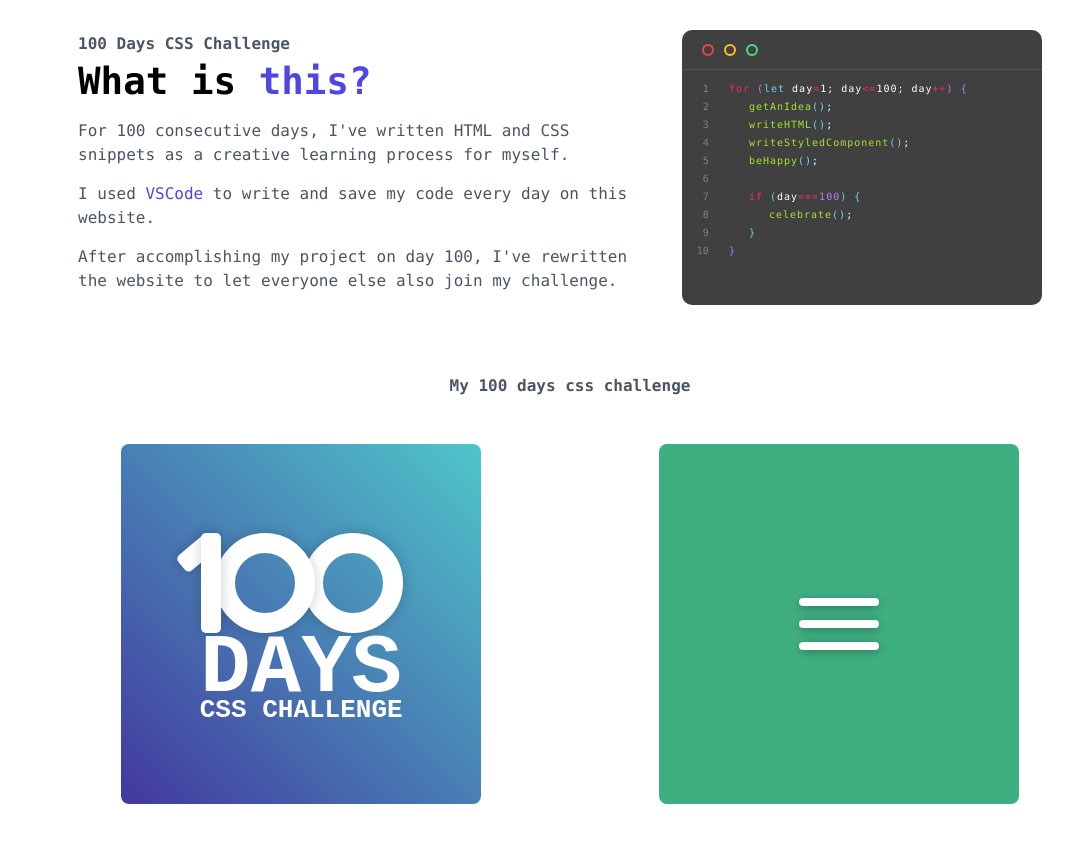
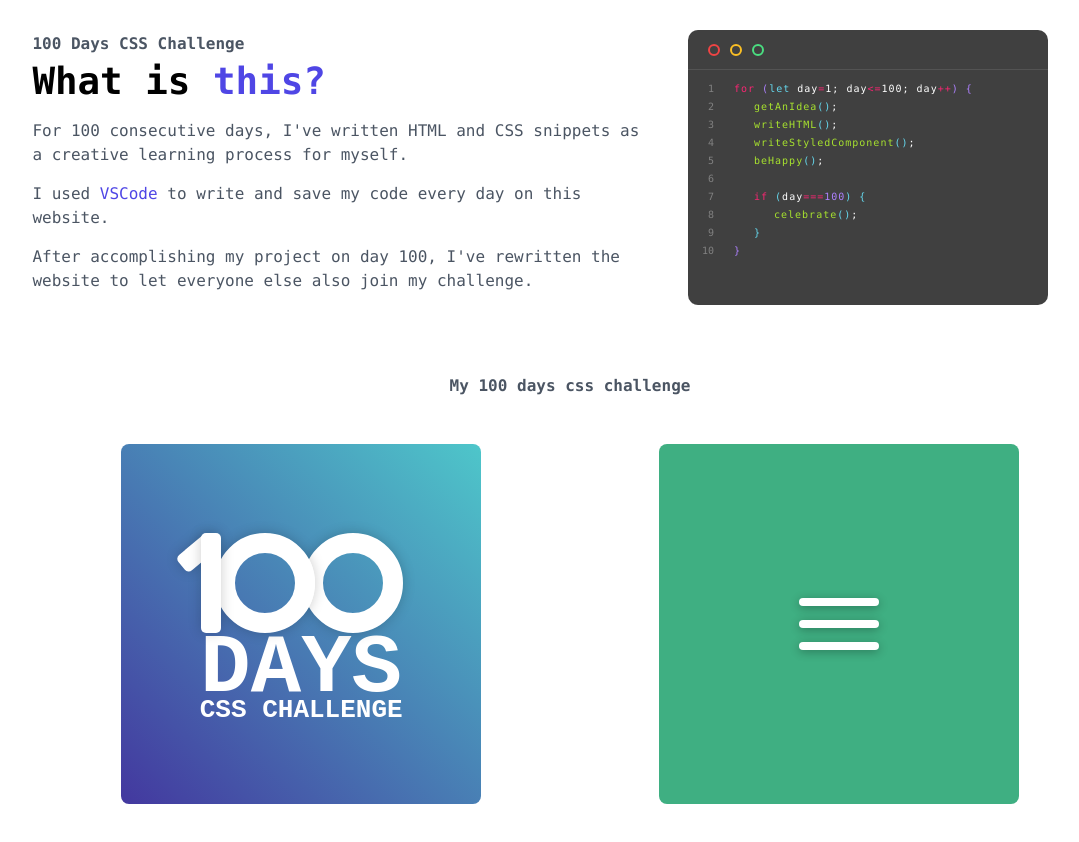
Before and after one commit to Rolewen/css-challenge, a React (Create React App) app: page / in a window 1280 px wide. Shown: the top 842 px of the page, without its empty margins (70-1149 px from the left). Built offline with nearby package versions, Linux system fonts and the light colour scheme.

Commit message:
feat: modify header layout of index page

```diff
--- a/src/App.tsx
+++ b/src/App.tsx
@@ -28,11 +28,11 @@ const Main = styled.main`
 const HeaderDesc = styled.div`
 	display: flex;
 	justify-content: center;
-	margin: 2rem 10vw;
+	margin: 2rem 8vw;
 
 	> :first-child {
 		width: 60%;
-		padding: 1rem 2rem;
+		padding: 1rem 2rem 1rem 0;
 		h1 {
 			display: grid;
 			span {
@@ -146,11 +146,15 @@ const HeaderDesc = styled.div`
 		}
 	}
 
-	@media (max-width: 768px) {
+	@media (max-width: 910px) {
 		display: block;
 		> :first-child,
 		> :last-child {
 			width: 100%;
+		}
+
+		> :first-child {
+			padding: 1rem 0;
 		}
 
 		> :last-child {
```
